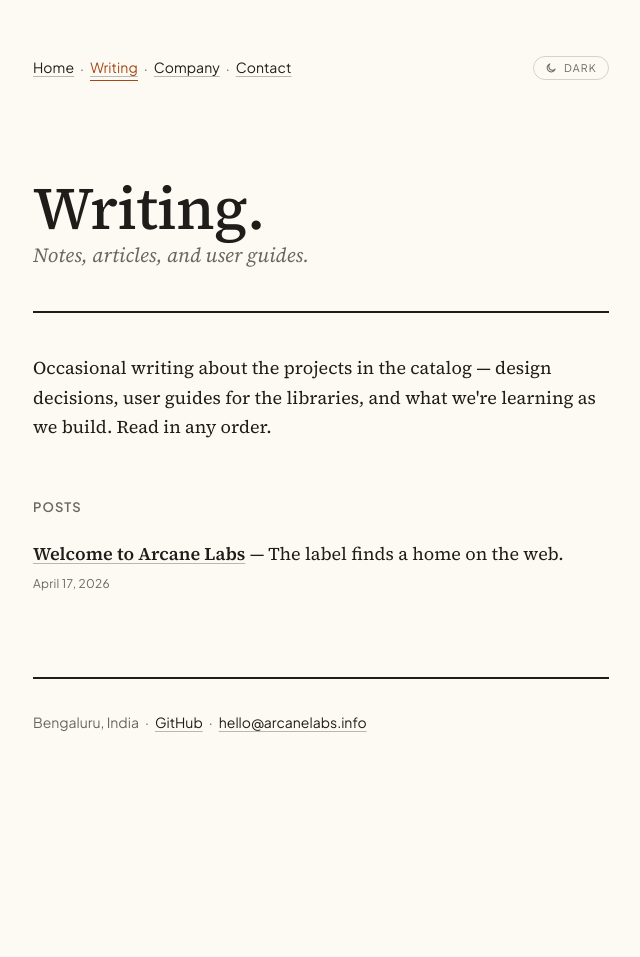
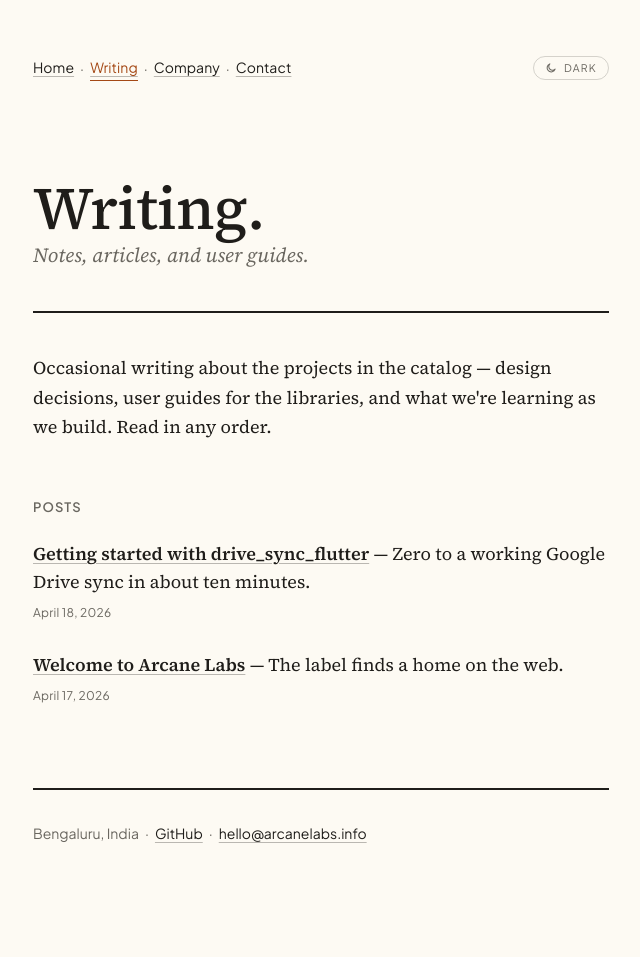
Before and after one commit to arcanelabsio/arcanelabs.info, a Jekyll site: the page built from writing/index.html, in a window 1280 px wide. Shown: the whole page, without its empty margins (319-959 px from the left). Built offline with Jekyll 4.4.1, drawn with Linux system fonts in a browser that asks for light colours; before the commit the page ends 900 px from its top, so only the background shows below that; some of the changed lines change nothing that is shown.

Commit message:
docs(writing): add drive_sync_flutter getting-started guide
First substantive post under /writing/ — a tutorial that gets a
Flutter developer from zero to a working Google Drive sync in about
ten minutes. Covers install, Google Cloud setup, OAuth scope choice
(with drive.file recommended for most apps), sign-in wiring, the
minimal sync example, and conflict-resolution strategies. Every
claim traces back to the library's own pubspec, README, and
CHANGELOG — nothing invented.

Also enable future: true in _config.yml so posts can be dated one
day ahead without being skipped by Jekyll's build.

````diff
--- a/_config.yml
+++ b/_config.yml
@@ -53,6 +53,9 @@
 # Posts live under /writing/:slug/
 permalink: /writing/:slug/
 
+# Build future-dated posts too
+future: true
+
 defaults:
   - scope:
       path: ""
--- /dev/null
+++ b/_posts/2026-04-18-getting-started-with-drive-sync-flutter.md
@@ -0,0 +1,156 @@
+---
+layout: post
+title: "Getting started with drive_sync_flutter"
+description: "Zero to a working Google Drive sync in about ten minutes."
+date: 2026-04-18
+---
+
+`drive_sync_flutter` is a Dart package that adds bidirectional Google
+Drive sync to a Flutter app — in both directions, with SHA-256 change
+detection and conflict resolution. This guide takes you from an empty
+project to a working sync in about ten minutes.
+
+The library is [published on
+pub.dev](https://pub.dev/packages/drive_sync_flutter) at v1.2.0 and
+lives at [arcanelabsio/drive_sync_flutter](https://github.com/arcanelabsio/drive_sync_flutter)
+on GitHub.
+
+## Install
+
+Add the package to your `pubspec.yaml`:
+
+```yaml
+dependencies:
+  drive_sync_flutter: ^1.2.0
+  google_sign_in: ^6.1.0
+```
+
+The library requires Dart 3.11 or newer. You'll also need
+`google_sign_in` to obtain OAuth tokens — the library doesn't bundle
+auth, so you pass it a signed-in HTTP client.
+
+Run `flutter pub get`.
+
+## Google Cloud setup
+
+One-time ceremony before any sync works:
+
+1. Create a Google Cloud project (or reuse one).
+2. Enable the **Google Drive API v3** for the project.
+3. Create an **OAuth 2.0 client ID** for each platform you ship
+   on — Android, iOS/macOS, web. Each platform's `google_sign_in`
+   setup guide walks through the manifest and Info.plist entries.
+
+That's it. No service account, no server side. The tokens live on
+the user's device.
+
+## Pick a scope
+
+Google Drive offers three OAuth scopes. `drive_sync_flutter` exposes
+all three via named constructors on `GoogleDriveAdapter`. Pick one
+based on who else writes to the Drive folder:
+
+- **`drive.file`** (recommended default) — app sees only files it
+  created. Non-sensitive scope; no [CASA
+  assessment](https://developers.google.com/drive/api/guides/api-specific-auth)
+  required. Use when your Flutter app is the only writer.
+
+- **`drive`** — full access. Use only when multiple writers share the
+  data (e.g., a mobile app *and* a desktop CLI *and* Drive Desktop
+  all write to the same folder). Public distribution triggers annual
+  CASA (~$5K–$20K).
+
+- **`drive.appdata`** — hidden per-OAuth-client folder. Users can't
+  see it in Drive. Good for opaque app state and caches.
+
+When in doubt, `.appFiles()` — the `drive.file` mode — is the
+correct answer for a Flutter-only app.
+
+## Sign in
+
+`drive_sync_flutter` expects an `http.Client` with OAuth headers
+attached. `GoogleAuthClient` is a small wrapper for that:
+
+```dart
+import 'package:google_sign_in/google_sign_in.dart';
+import 'package:drive_sync_flutter/drive_sync_flutter.dart';
+
+final signIn = GoogleSignIn(scopes: [
+  'https://www.googleapis.com/auth/drive.file',
+]);
+final account = await signIn.signIn();
+final authClient = GoogleAuthClient(await account!.authHeaders);
+```
+
+The scope string on `GoogleSignIn` must match the adapter mode you
+pick next — `drive.file` here pairs with `.appFiles()` below.
+
+## Minimal sync
+
+Ten lines:
+
+```dart
+final adapter = GoogleDriveAdapter.appFiles(
+  httpClient: authClient,
+  folderName: 'YourAppName',
+  subPath: 'data',
+);
+
+final client = DriveSyncClient(adapter: adapter);
+
+final result = await client.sync(
+  localPath: '/absolute/path/to/your/local/data',
+);
+
+print('Uploaded: ${result.filesUploaded}');
+print('Downloaded: ${result.filesDownloaded}');
+```
+
+On first run, the library creates the folder on Drive and uploads
+every local file. On subsequent runs, it compares SHA-256 hashes
+against a local manifest and moves only what changed.
+
+`SyncResult` reports counts and any unresolved conflicts. Keep reading.
+
+## Handling conflicts
+
+When the same file changed on both sides since the last sync, the
+library applies one of four strategies:
+
+- **`newerWins`** (default) — most recent `lastModified` wins; ties
+  favor local.
+- **`localWins`** — always keep local.
+- **`remoteWins`** — always keep remote.
+- **`askUser`** — don't touch the file; add it to
+  `result.unresolvedConflicts` so your UI can prompt the user.
+
+Choose at construction:
+
+```dart
+final client = DriveSyncClient(
+  adapter: adapter,
+  defaultStrategy: ConflictStrategy.askUser,
+);
+
+final result = await client.sync(localPath: dir);
+for (final conflict in result.unresolvedConflicts) {
+  // show your UI; call client.resolveConflict(conflict, choice)
+}
+```
+
+No merging happens. Losing versions are overwritten completely — if
+you need to preserve both, use `askUser` and fan out in the UI.
+
+## What's next
+
+- [Package on pub.dev](https://pub.dev/packages/drive_sync_flutter) —
+  version history and API reference.
+- [Source on GitHub](https://github.com/arcanelabsio/drive_sync_flutter) —
+  full README with a detailed scope-mode comparison and the CASA
+  trade-off discussion.
+- [CHANGELOG](https://github.com/arcanelabsio/drive_sync_flutter/blob/main/CHANGELOG.md) —
+  what changed in each release.
+
+More guides on the library's other features — custom `DriveAdapter`
+implementations for non-Google backends, path-traversal protection,
+and manifest inspection — soon.
````
